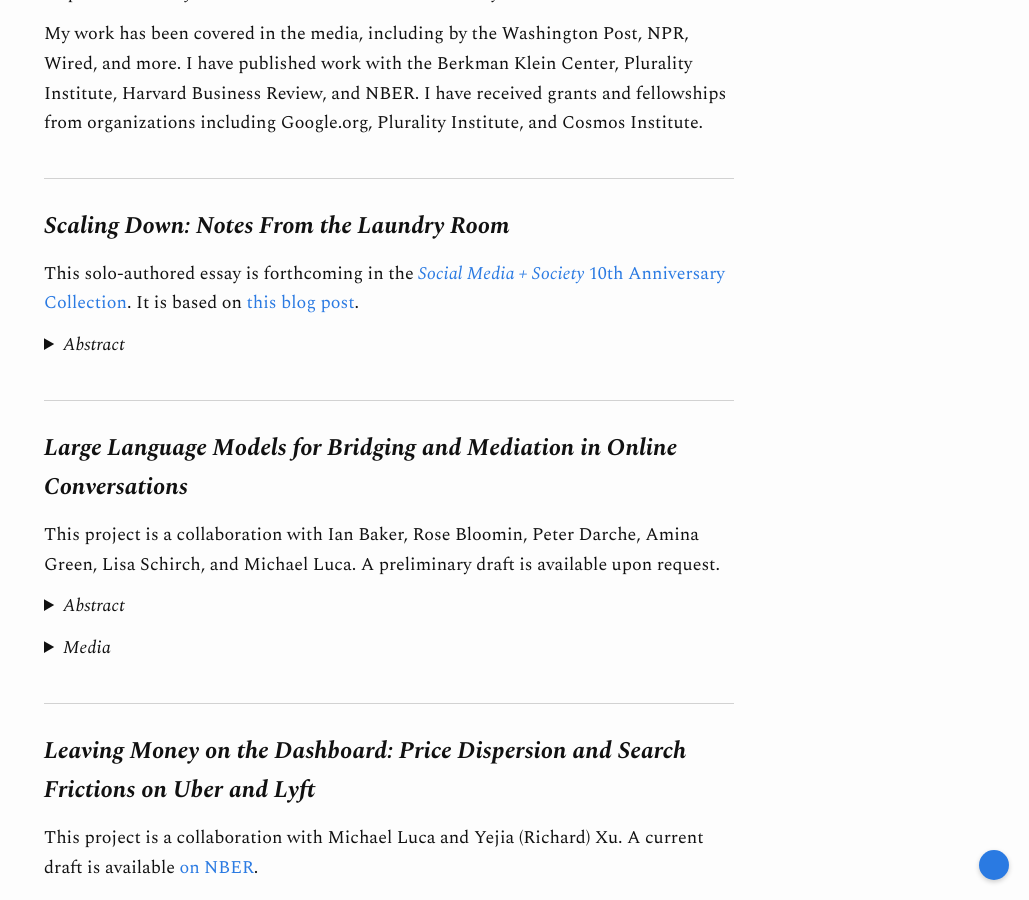
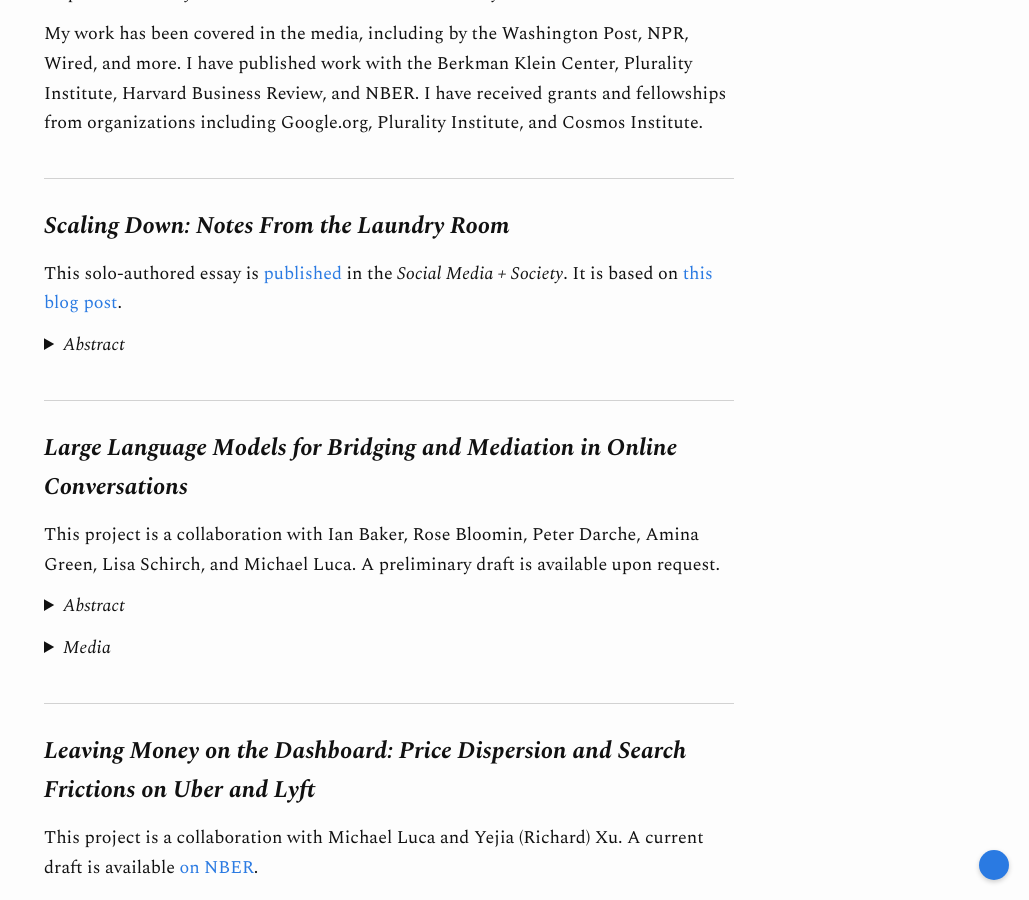
Before and after one commit to Fossj117/fossj117.github.io, a Jekyll site: the page built from academic.md, in a window 1280 px wide and 900 px high, scrolled down 316 px. Shown: the whole window, without its empty margins (251-1280 px from the left). Built offline with Jekyll 4.4.1, drawn with Linux system fonts in a browser that asks for light colours.

Commit message:
update SMS

```diff
--- a/academic.md
+++ b/academic.md
@@ -25,7 +25,7 @@ permalink: /academic/
 
 <section class="paper-block">
 <h3><strong><em>Scaling Down: Notes From the Laundry Room</em></strong></h3>
-<p>This solo-authored essay is forthcoming in the <a href="https://journals.sagepub.com/topic/collections-sms/sms-1_10th_anniversary_collection?publicationCode=sms"><em>Social Media + Society</em> 10th Anniversary Collection</a>. It is based on <a href="https://jeffreyfossett.com/2026/03/11/laundry-room-polis.html">this blog post</a>.</p>
+<p>This solo-authored essay is <a href="https://journals.sagepub.com/doi/epub/10.1177/20563051261470944">published</a> in the <em>Social Media + Society</em>. It is based on <a href="https://jeffreyfossett.com/2026/03/11/laundry-room-polis.html">this blog post</a>.</p>
 <p><details>
 <summary><em>Abstract</em></summary>
 
```
